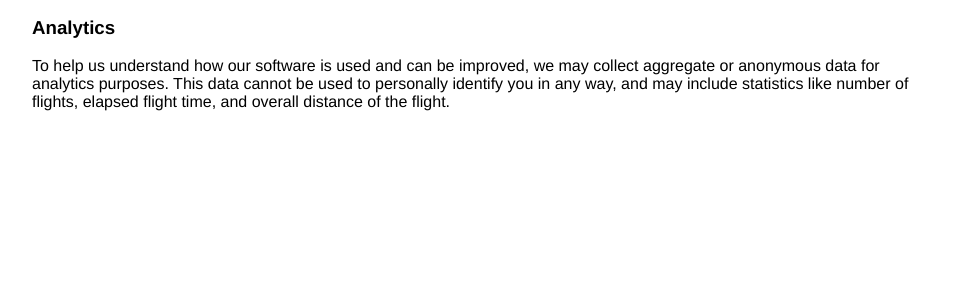
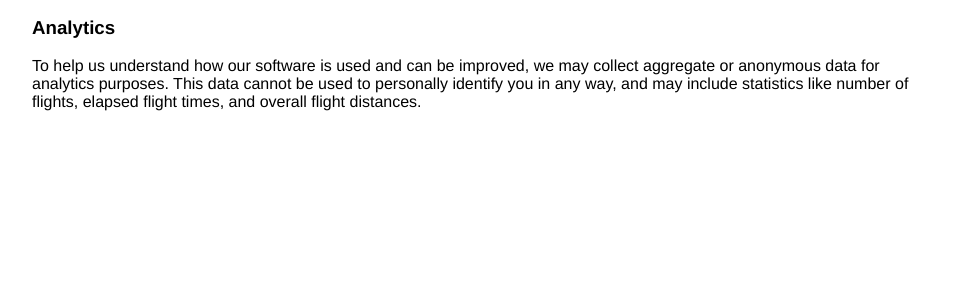
Before and after one commit to scallionenterprises/scallionsoftware-site, a Jekyll site: the page built from tokensoaring/privacy.markdown, in a window 1280 px wide. Shown: the part 346-631 px from the top of the page, without its empty margins (160-1119 px from the left). Built offline with Jekyll 4.4.1, drawn with Linux system fonts in a browser that asks for light colours.

Commit message:
Update last line

```diff
--- a/tokensoaring/privacy.markdown
+++ b/tokensoaring/privacy.markdown
@@ -14,4 +14,4 @@ Your personal information is not collected or saved in any way by our software.
 
 ### Analytics
 
-To help us understand how our software is used and can be improved, we may collect aggregate or anonymous data for analytics purposes. This data cannot be used to personally identify you in any way, and may include statistics like number of flights, elapsed flight time, and overall distance of the flight.
+To help us understand how our software is used and can be improved, we may collect aggregate or anonymous data for analytics purposes. This data cannot be used to personally identify you in any way, and may include statistics like number of flights, elapsed flight times, and overall flight distances.
```
